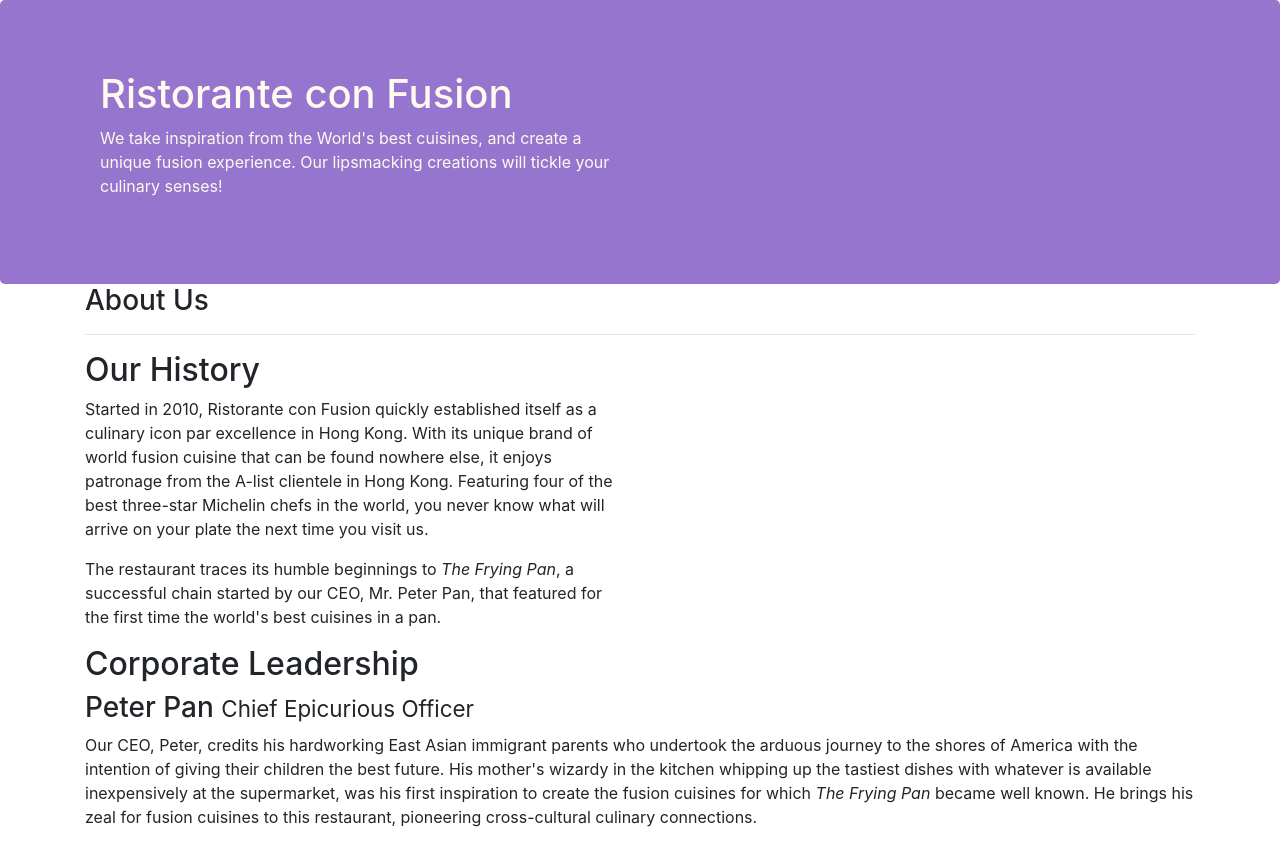
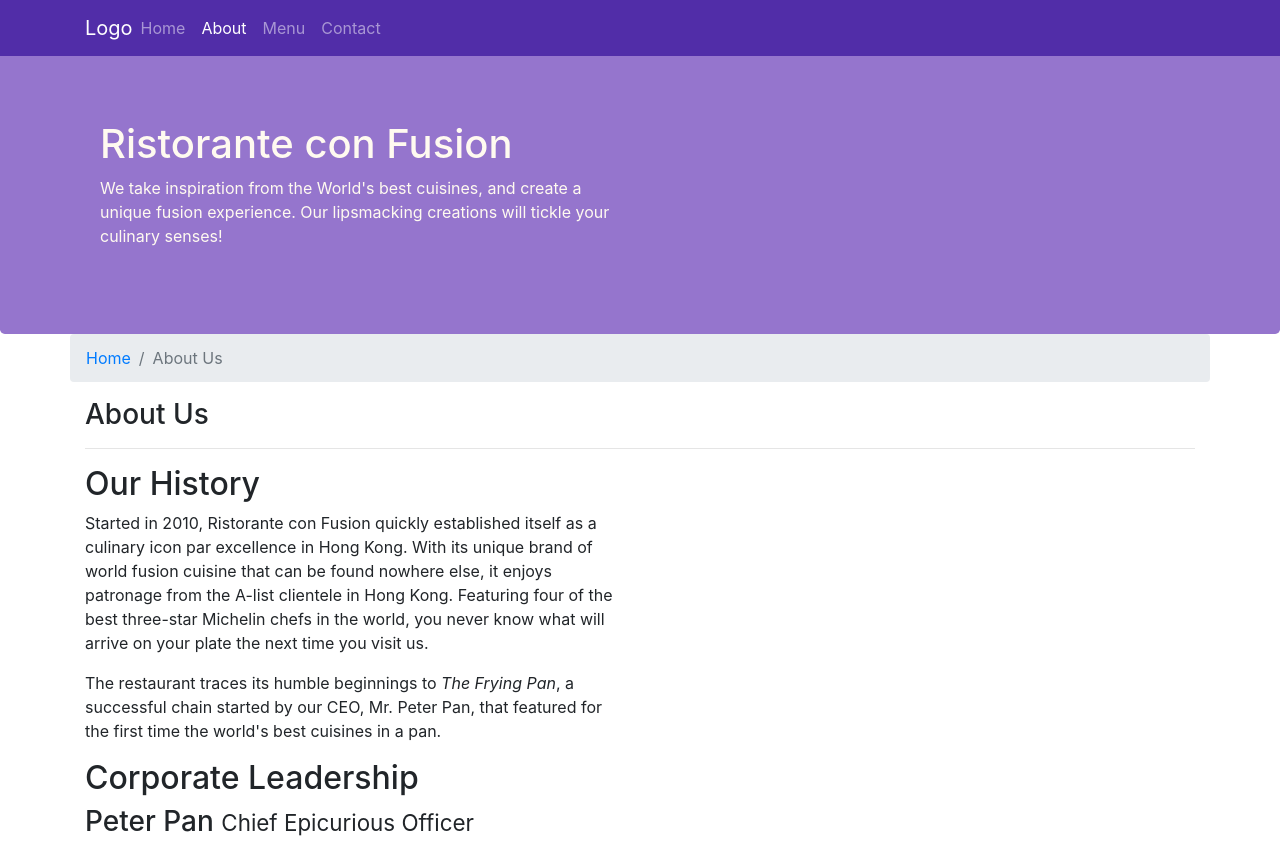
Before and after one commit to kushagragarwal2443/BootstrapConFusionSite, a website: page aboutus.html in a window 1280 px wide. Shown: the top 842 px of the page. Drawn offline with nearby package versions, Linux system fonts and the light colour scheme.

Commit message:
Bootstrap Navbar

```diff
--- a/aboutus.html
+++ b/aboutus.html
@@ -16,6 +16,22 @@
 </head>
 
 <body>
+    <nav class="navbar navbar-dark fixed-top navbar-expand-sm">
+                <div class="container">
+                    <button class="navbar-toggler" type="button" data-toggle="collapse" data-target="#Navbar">
+                        <span class="navbar-toggler-icon"></span>
+                    </button>
+                    <a class="navbar-brand mr-auto" href="index.html">Logo</a>
+                    <div class="collapse navbar-collapse" id="Navbar">
+                    <ul class="navbar-nav mr-auto">
+                        <li class="nav-item"><a class="nav-link" href="index.html">Home</a></li>
+                        <li class="nav-item"><a class="nav-link active" href="#">About</a></li>
+                        <li class="nav-item"><a class="nav-link" href="#">Menu</a></li>
+                        <li class="nav-item"><a class="nav-link" href="#">Contact</a></li>
+                    </ul>
+                    </div>
+                </div>
+    </nav>
 
     <header class="jumbotron">
         <div class="container">
@@ -32,6 +48,10 @@
 
     <div class="container">
         <div class="row">
+                <ol class="col-12 breadcrumb">
+                        <li class="breadcrumb-item"><a href="index.html">Home</a></li>
+                        <li class="breadcrumb-item active">About Us</li>
+                    </ol>
             <div class="col-12">
                <h3>About Us</h3>
                <hr>
@@ -79,7 +99,7 @@
                 <div class="col-4 offset-1 col-sm-2">
                     <h5>Links</h5>
                     <ul class="list-unstyled">
-                        <li><a href="#">Home</a></li>
+                        <li><a href="index.html">Home</a></li>
                         <li><a href="#">About</a></li>
                         <li><a href="#">Menu</a></li>
                         <li><a href="#">Contact</a></li>
--- a/css/styles.css
+++ b/css/styles.css
@@ -27,3 +27,11 @@ address{
     margin:0px;
     color:#0f0f0f;
 }
+body{
+    padding:50px 0px 0px 0px;
+    z-index:0;
+}
+
+.navbar-dark {
+     background-color: #512DA8;
+}
```
Also changed, not shown: index.html (+17 -1 lines).
